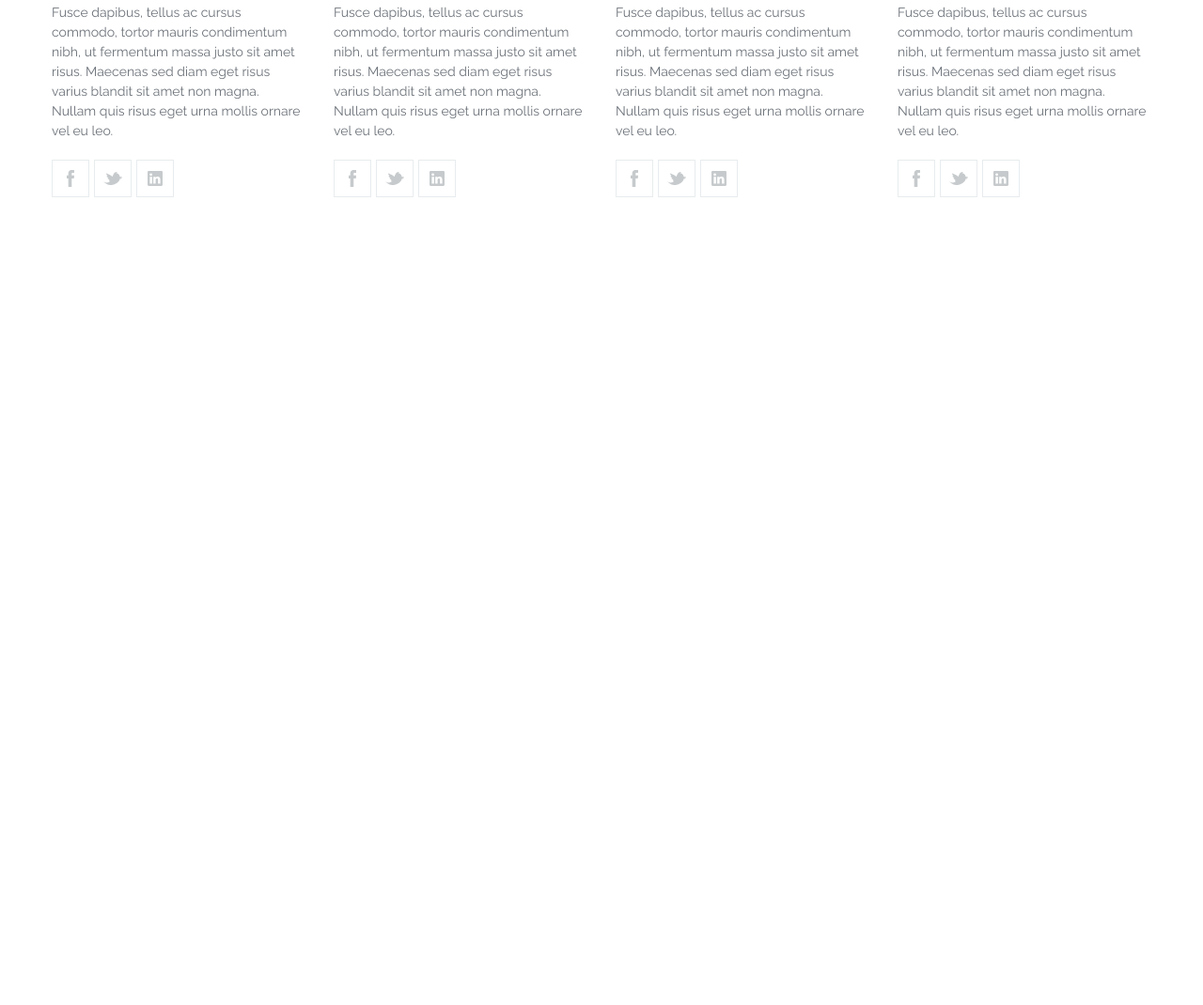
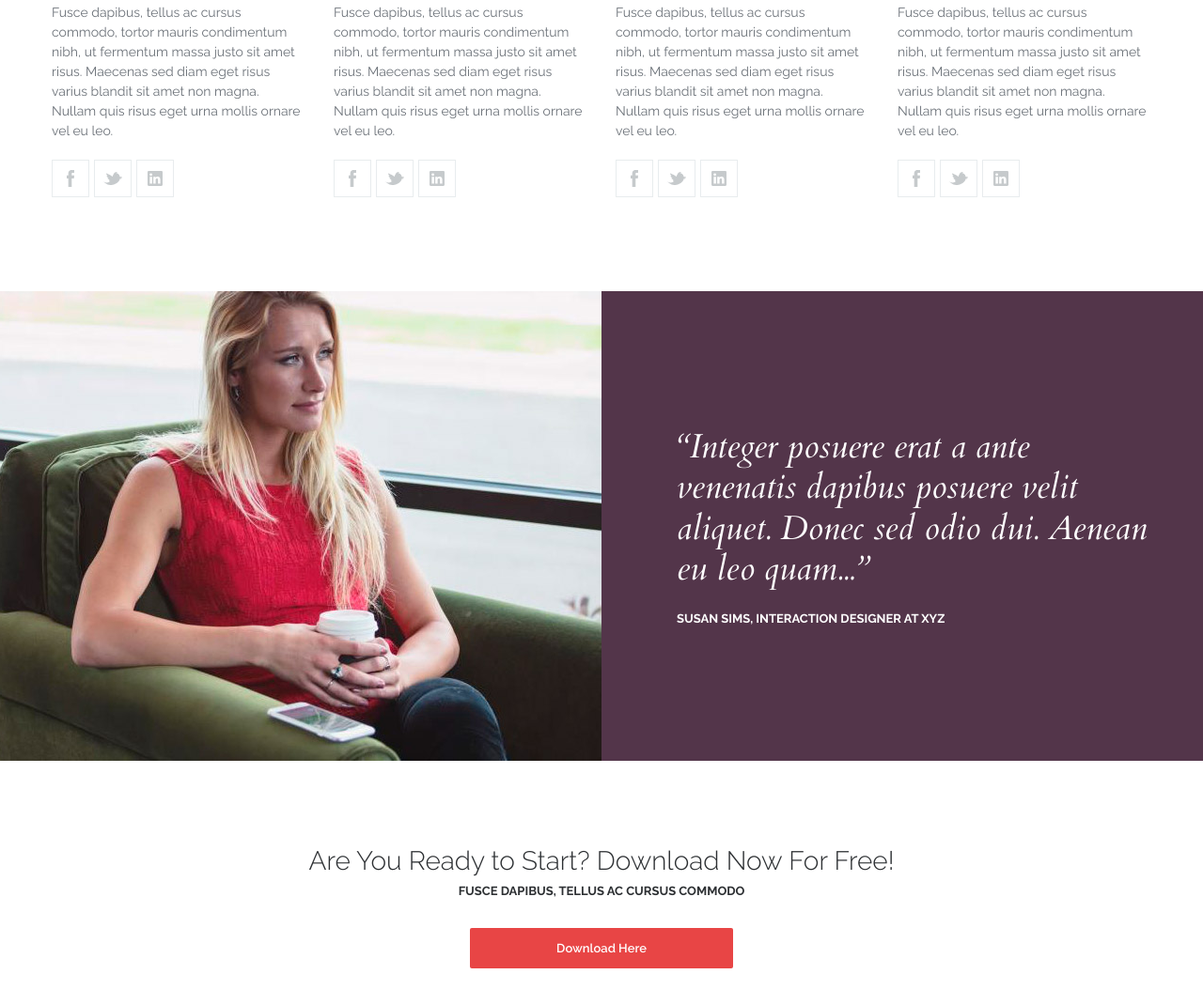
Before and after one commit to sky7way/activebox, a plain HTML site: page index.html in a window 1280 px wide. Shown: the part 2585-3655 px from the top of the page at 94% size. Before the commit the page ends 2895 px from the top, so only its background shows below. Drawn offline with nearby package versions, Linux system fonts and the light colour scheme.

Commit message:
download

```diff
--- a/index.html
+++ b/index.html
@@ -5,7 +5,7 @@
     <link rel="preconnect" href="https://fonts.googleapis.com">
     <link rel="preconnect" href="https://fonts.gstatic.com" crossorigin>
     <link href="https://fonts.googleapis.com/css2?family=Cardo:ital@1&family=
-    Open+Sans:wght@700&family=Raleway:wght@400;600;700&display=swap" rel="stylesheet">
+    Open+Sans:wght@700&family=Raleway:wght@300;400;600;700&display=swap" rel="stylesheet">
     <link rel="stylesheet" href="style.css">
     <title>ActiveBox</title>
 </head>
@@ -250,5 +250,36 @@
     </div>
 </div>
 
+<div class="reviews">
+    <div class="container">
+        <div class="reviews__item">
+            <div class="reviews__photo">
+                <img class="reviews__image" src="images/reviews/review-1.jpg" alt="">
+            </div>
+            <div class="reviews__content">
+                <p class="reviews__text">
+                    “Integer posuere erat a ante venenatis dapibus posuere velit aliquet. Donec sed odio dui. Aenean eu
+                    leo quam...”
+                </p>
+                <h3 class="reviews__author">
+                    Susan Sims, Interaction Designer at XYZ
+                </h3>
+            </div>
+        </div>
+    </div>
+</div>
+
+<div class="download">
+    <div class="container">
+        <h3 class="download__title">
+            Are You Ready to Start? Download Now For Free!
+        </h3>
+        <p class="download__text">
+            Fusce dapibus, tellus ac cursus commodo
+        </p>
+        <button class="button button--red button--long" type="button">Download Here</button>
+    </div>
+</div>
+
 </body>
 </html>
--- a/style.css
+++ b/style.css
@@ -127,6 +127,7 @@ a {
     color: #fff;
     font-weight: 600;
     text-decoration: none;
+    text-align: center;
     transition: background .1s linear;
 }
 
@@ -137,6 +138,10 @@ a {
 
 .button--red:hover {
     background-color: #e23131;
+}
+
+.button--long {
+    min-width: 280px;
 }
 
 /*Features
@@ -301,3 +306,77 @@ a {
 .social__item:hover {
     background-color: #e8ecee;;
 }
+
+/*Reviews
+==============================*/
+
+.reviews {
+    background-color: #53354a;
+    overflow: hidden;
+}
+
+.reviews__item {
+    display: flex;
+    flex-wrap: wrap;
+}
+
+.reviews__photo {
+    width: 50%;
+    height: 500px;
+    position: relative;
+}
+
+.reviews__image {
+    position: absolute;
+    top: 50%;
+    right: 0;
+    z-index: 1;
+    transform: translateY(-50%);
+}
+
+.reviews__content {
+    display: flex;
+    flex-direction: column;
+    justify-content: center;
+    width: 50%;
+    padding-left: 80px;
+}
+
+.reviews__text {
+    font-family: "Cardo", sans-serif;
+    font-style: italic;
+    font-size: 36px;
+    line-height: 1.2;
+    color: #fff;
+    margin-bottom: 24px;
+}
+
+.reviews__author {
+    font-size: 13px;
+    font-weight: 700;
+    color: #fff;
+    text-transform: uppercase;
+}
+
+/*Download
+==============================*/
+
+.download {
+    margin: 90px 0;
+    text-align: center;
+}
+
+.download__title {
+    margin-bottom: 8px;
+    font-size: 28px;
+    font-weight: 300;
+    color: #2d3033;
+}
+
+.download__text {
+    margin-bottom: 32px;
+    font-size: 13px;
+    font-weight: 700;
+    color: #2d3033;
+    text-transform: uppercase;
+}
```
Also changed, not shown: images/reviews/review-1.jpg (added).
